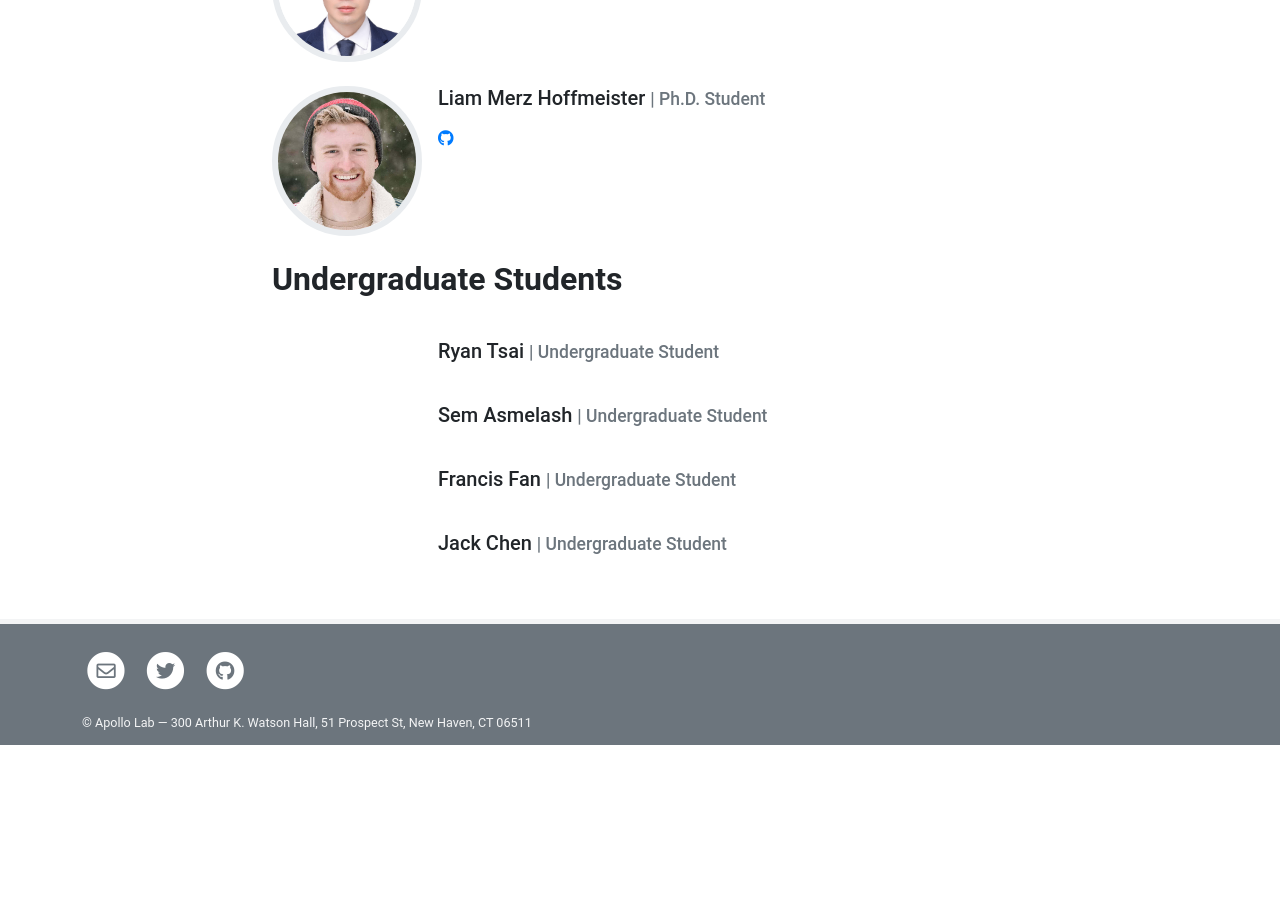
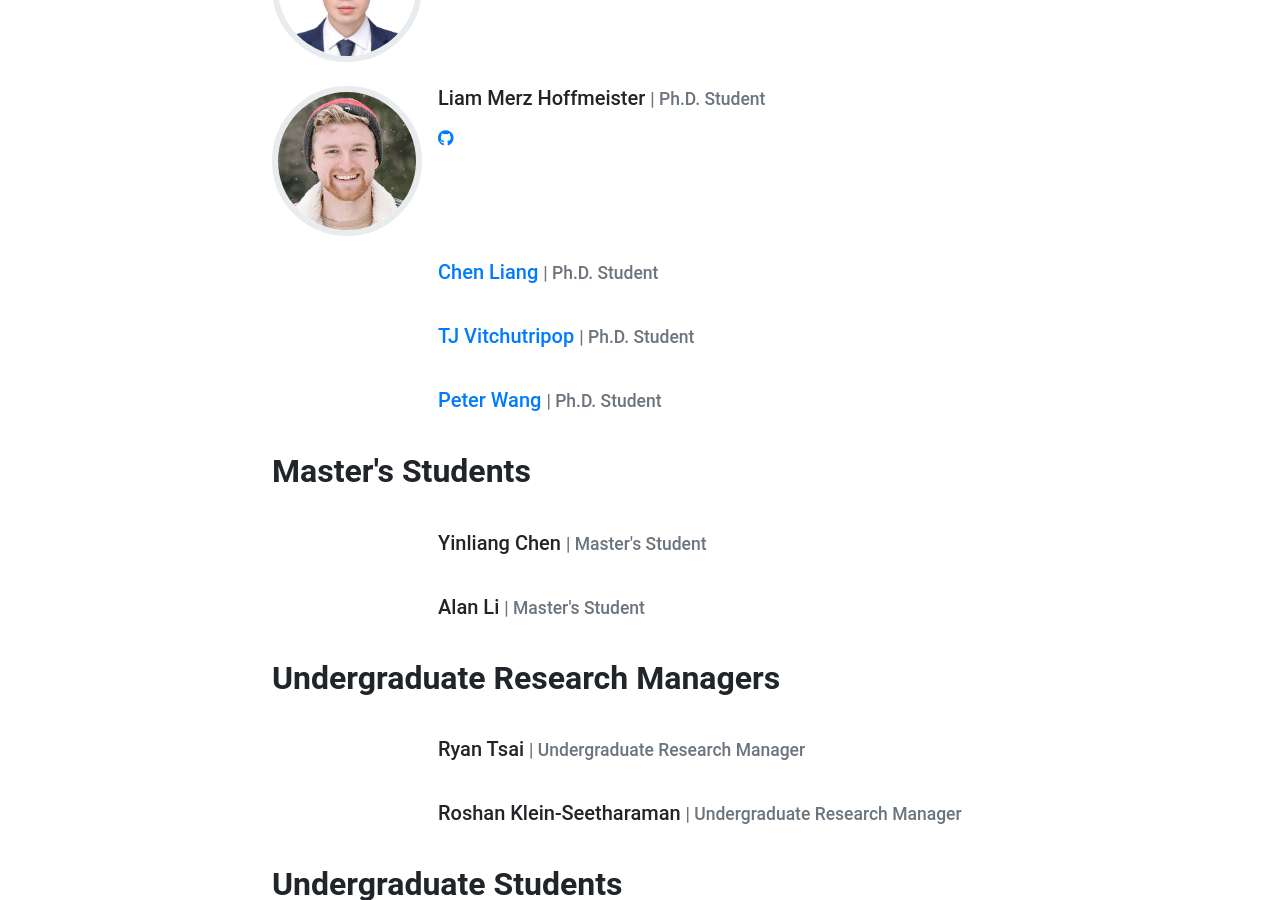
Before and after one commit to Apollo-Lab-Yale/Apollo-Lab-Yale.github.io, a Jekyll site: the page built from pages/team.md, in a window 1280 px wide and 900 px high, scrolled down 721 px. Built offline with Jekyll 4.4.1, drawn with Linux system fonts in a browser that asks for light colours; some web fonts are replaced; before the commit the page ends 1466 px from its top, so only the background shows below that; some of the changed text lies outside the part shown.

Commit message:
added students

```diff
--- a/_config.yml
+++ b/_config.yml
@@ -8,15 +8,15 @@
 # SOCIAL PROFILES
 social:
   email: daniel.rakita@yale.edu
-  twitter: djrakita10
+  # twitter: djrakita10
   github: Apollo-Lab-Yale               # Can also be a github_username/repository
   #mastodon: https://mastodon.social/@mastodon_username
   #facebook:                             # A URL
   #disqus: disqus_sitename               # Enable Disqus comments from disqus_sitename.disqus.com
 
 # THEME SETTINGS (ALL OPTIONAL)
-posts_on_home: 3                        # Show x number of latest posts on homepage, can be 0
-tweets_on_home: true                    # Show Twitter feed of social.twitter on homepage
+posts_on_home: 4                        # Show x number of latest posts on homepage, can be 0
+tweets_on_home: false                    # Show Twitter feed of social.twitter on homepage
 #archive_permalink: /blog/               # Permalink of page using the archive.html layout, required when using post tags
 #github_edit: true                       # Show an "edit this page" link in the footer, can also be name of branch (default: main)
 
--- a/_data/navigation.yml
+++ b/_data/navigation.yml
@@ -4,17 +4,17 @@
   href: /
 - text: Research
   href: /research/
-  under_construction: true
+  under_construction: false
 - text: Team
   href: /team/
 - text: Publications
   href: /publications/
-  under_construction: true
+  under_construction: false
 - text: News
   href: /news/
 - text: Joining
   href: /joining/
-  under_construction: true
+  under_construction: false
 #- text: About
 #  href: /about/
 #- text: Team
--- a/_data/team.yml
+++ b/_data/team.yml
@@ -33,15 +33,76 @@
   image: assets/theme/images/team/liam_merz_hoffmeister.jpg
   github: LiamMZ
 
-#- role_separator: Master's Students
+- name: Chen Liang
+  role: Ph.D. Student
+  image:
+  website: https://liangchen.space/
+
+- name: TJ Vitchutripop
+  role: Ph.D. Student
+  image:
+  website: https://tjvitchutripop.github.io/
+
+- name: Peter Wang
+  role: Ph.D. Student
+  image:
+  website: https://pwang649.github.io/
+
+- role_separator: Master's Students
+
+- name: Yinliang Chen
+  role: Master's Student
+  image:
+
+- name: Alan Li
+  role: Master's Student
+  image:
+
+- role_separator: Undergraduate Research Managers
+
+- name: Ryan Tsai
+  role: Undergraduate Research Manager
+  image:
+
+- name: Roshan Klein-Seetharaman
+  role: Undergraduate Research Manager
+  image:
 
 - role_separator: Undergraduate Students
 
-- name: Ryan Tsai
+- name: Ian Lim
   role: Undergraduate Student
   image:
 
-- name: Sem Asmelash
+- name: Andrew Fu
+  role: Undergraduate Student
+  image:
+
+- name: Ryan Jin
+  role: Undergraduate Student
+  image:
+
+- name: Blaze Goldstein
+  role: Undergraduate Student
+  image:
+
+- name: Anand Srinivasan
+  role: Undergraduate Student
+  image:
+
+- name: Haroon Mohamedali
+  role: Undergraduate Student
+  image:
+
+- name: Richard Xue
+  role: Undergraduate Student
+  image:
+
+- name: Byron Li
+  role: Undergraduate Student
+  image:
+
+- name: Griffin Thompson
   role: Undergraduate Student
   image:
 
@@ -52,4 +113,9 @@
 - name: Jack Chen
   role: Undergraduate Student
   image:
-#- role_separator: Alumni
+
+- role_separator: Alumni
+
+- name: Sem Asmelash
+  role: Undergraduate Student
+  image:
```
Also changed, not shown: pages/home.md (+1 -1 lines), pages/research.md (+2 -0 lines).
